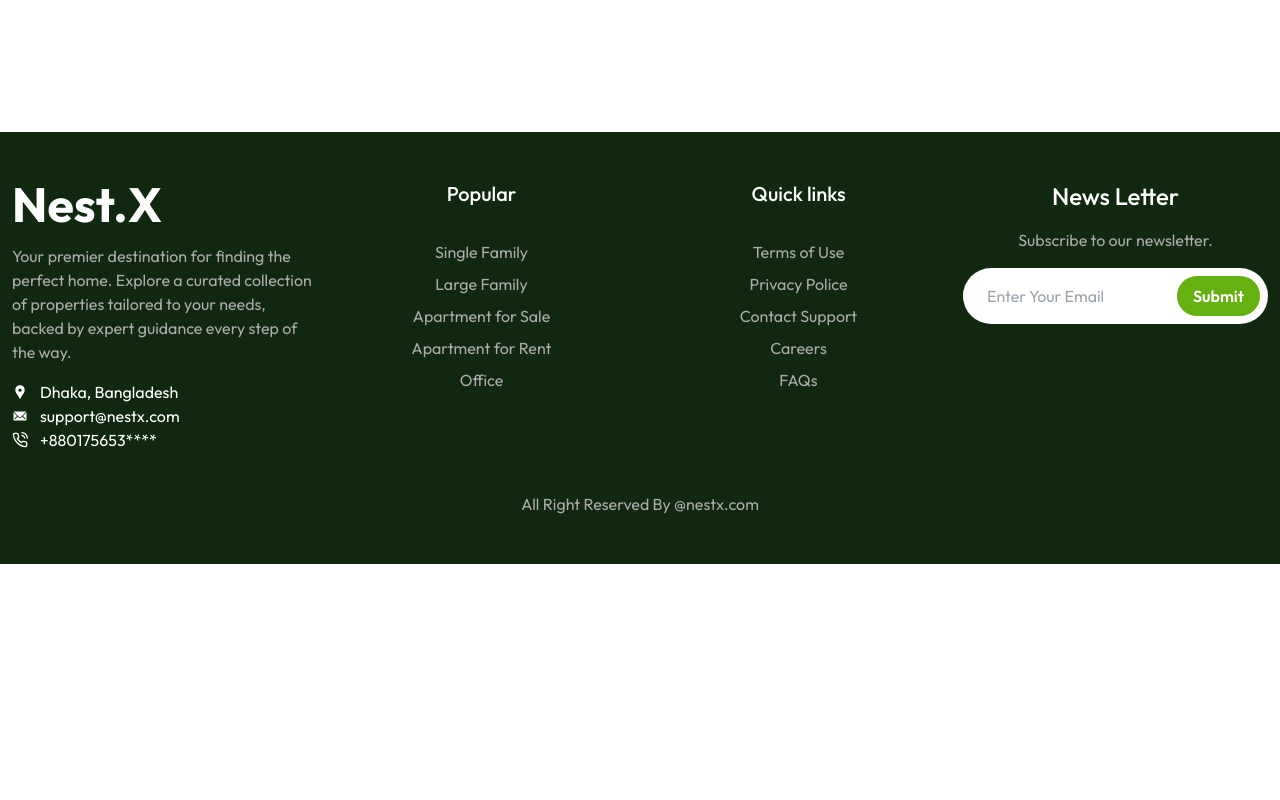
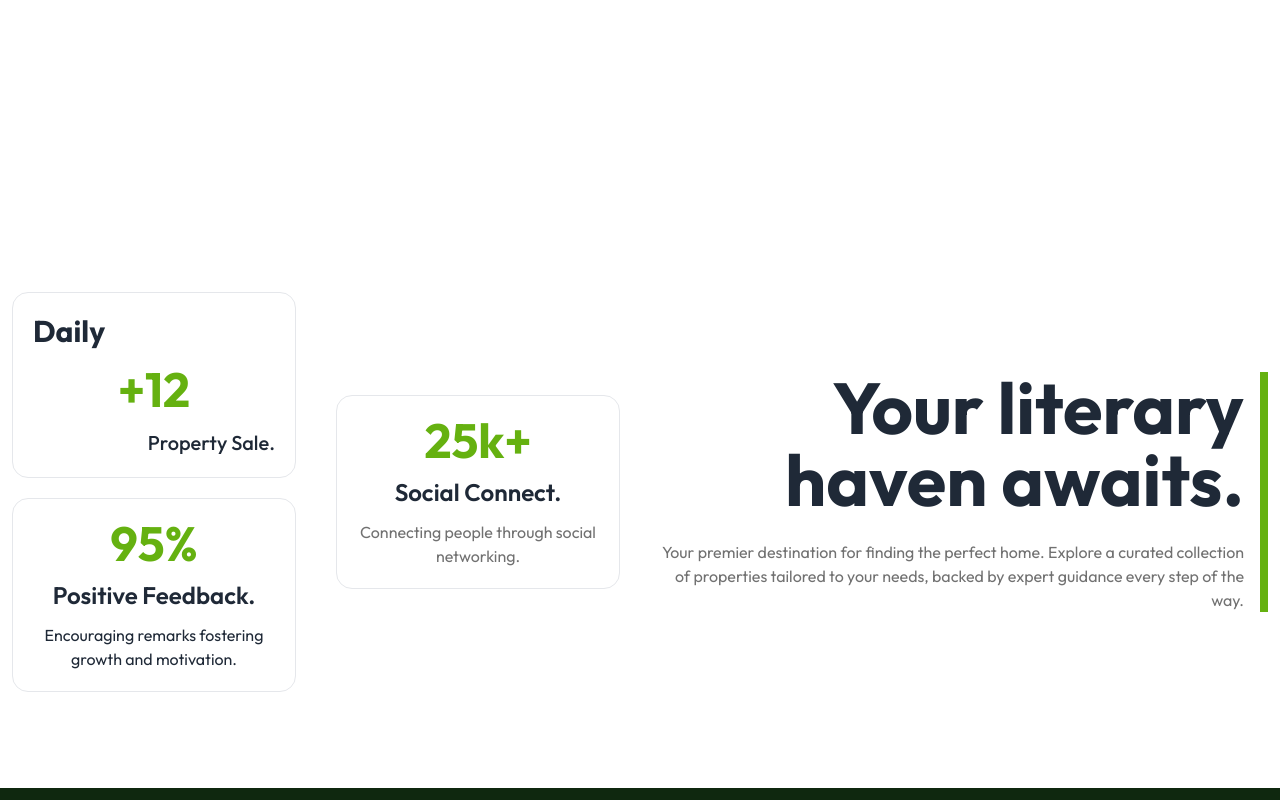
Before and after one commit to sharifulislam1999/next.x, a React (Vite) app: page / in a window 1280 px wide. Shown: the part 4900-5700 px from the top of the page. Before the commit the page ends 5464 px from the top, so only its background shows below. Built offline with nearby package versions, Linux system fonts and the light colour scheme; no server answers.

Commit message:
add one home section

```diff
--- a/package.json
+++ b/package.json
@@ -12,6 +12,7 @@
   "dependencies": {
     "aos": "^2.3.4",
     "firebase": "^10.11.0",
+    "google-map-react": "^2.2.1",
     "localforage": "^1.10.0",
     "match-sorter": "^6.3.4",
     "prop-types": "^15.8.1",
--- a/src/Components/MapLocation/MapLocation.jsx
+++ b/src/Components/MapLocation/MapLocation.jsx
@@ -1,6 +1,43 @@
 const MapLocation = () => {
     return (
-        <div>
+<div className=''>
+            <div className='flex  gap-20 xl:gap-10 flex-col xl:flex-row items-center justify-between'>
+                <div className='flex-1 grid md:grid-cols-2 w-full xl:w-auto flex-col xl:flex-row items-center gap-10'>
+                    <div className='col-span-1 space-y-5'>
+                        <div className='p-3 md:p-5 border space-y-4 flex flex-col justify-between rounded-2xl'>
+                            <h1 className='text-3xl play font-bold'>Daily</h1>
+                            <span className='text-5xl text-center font-bold work text-[#65B110]'>+12</span>
+                            <h1 className='text-right work text-xl font-medium'>Property Sale.</h1>
+                        </div>
+                        <div className='p-3 md:p-5 border rounded-2xl space-y-3'>
+                            <h1 className='text-5xl work text-center font-bold text-[#65B110] '>95%</h1>
+                            <h2 className='text-2xl work text-center font-semibold'>Positive Feedback.</h2>
+                            <p className='work text-center text-base '>Encouraging remarks fostering growth and motivation.</p>
+                        </div>
+
+                    </div>
+                    <div className='col-span-1'>
+                        <div className='p-3 md:p-5 border rounded-2xl space-y-3'>
+                            <h1 className='text-5xl work text-center font-bold text-[#65B110]'>25k+</h1>
+                            <h2 className='text-2xl work text-center font-semibold'>Social Connect.</h2>
+                            <p className='work text-center text-base text-[#717171]'>Connecting people through social networking.</p>
+                        </div>
+                    </div>
+
+                </div>
+                <div className='flex-1'>
+                    <div className='space-y-6 border-r-8 pr-4 border-[#65B110]'>
+                       <div className='text-3xl lg:text-7xl font-bold work text-right'>
+                            <h1>Your literary haven awaits.</h1>
+                       </div>
+                       <div className='text-right text-[#717171] work text-base'>
+                        <p>Your premier destination for finding the perfect home. Explore a curated collection of properties tailored to your needs, backed by expert guidance every step of the way.</p>
+                       </div>
+                    </div>
+
+                </div>
+
+            </div>
 
         </div>
     );
--- a/src/Pages/Home/Home.jsx
+++ b/src/Pages/Home/Home.jsx
@@ -28,7 +28,7 @@ const Home = () => {
             </div>
             <Title dataaos="fade-up" title="Why Chose us" des="Choose us for personalized service, expert guidance, and local knowledge to find your dream home effortlessly"></Title>
             <Accordian></Accordian>
-            <div className="mt-40">
+            <div className="mt-20 lg:mt-80">
             <MapLocation />
             </div>
             </div>
```
Also changed, not shown: 1 other file (tests, documents, lock files or other folders).
